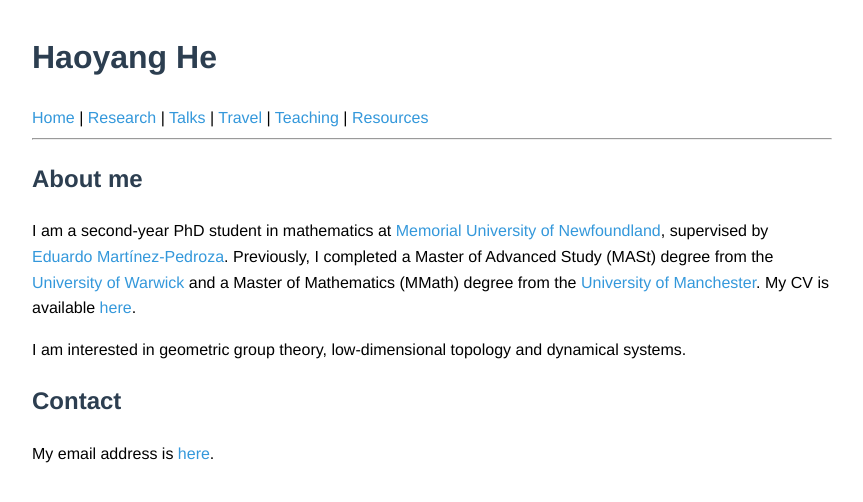
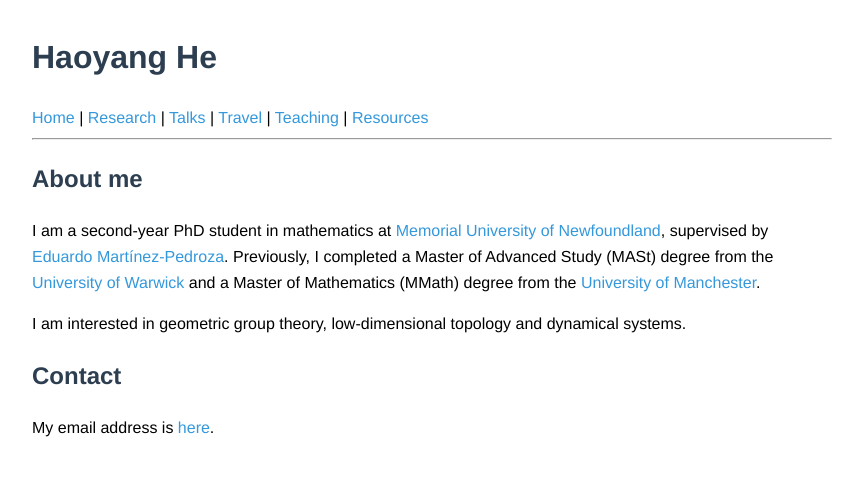
Before and after one commit to haoyang-he/haoyang-he.github.io, a Jekyll site: the page built from index.md, in a window 1280 px wide. Shown: the top 502 px of the page, without its empty margins (208-1071 px from the left). Built offline with Jekyll 4.4.1, drawn with Linux system fonts in a browser that asks for light colours.

Commit message:
Update index.md

```diff
--- a/index.md
+++ b/index.md
@@ -5,7 +5,7 @@ title: About me
 
 ## About me
 
-I am a second-year PhD student in mathematics at [Memorial University of Newfoundland](https://mun.ca/), supervised by [Eduardo Martínez-Pedroza](https://www.math.mun.ca/~emartinezped/). Previously, I completed a Master of Advanced Study (MASt) degree from the [University of Warwick](https://warwick.ac.uk/fac/sci/maths/) and a Master of Mathematics (MMath) degree from the [University of Manchester](https://www.maths.manchester.ac.uk/). My CV is available [here](files/cv_public.pdf).
+I am a second-year PhD student in mathematics at [Memorial University of Newfoundland](https://mun.ca/), supervised by [Eduardo Martínez-Pedroza](https://www.math.mun.ca/~emartinezped/). Previously, I completed a Master of Advanced Study (MASt) degree from the [University of Warwick](https://warwick.ac.uk/fac/sci/maths/) and a Master of Mathematics (MMath) degree from the [University of Manchester](https://www.maths.manchester.ac.uk/).
 
 I am interested in geometric group theory, low-dimensional topology and dynamical systems.
 
```
